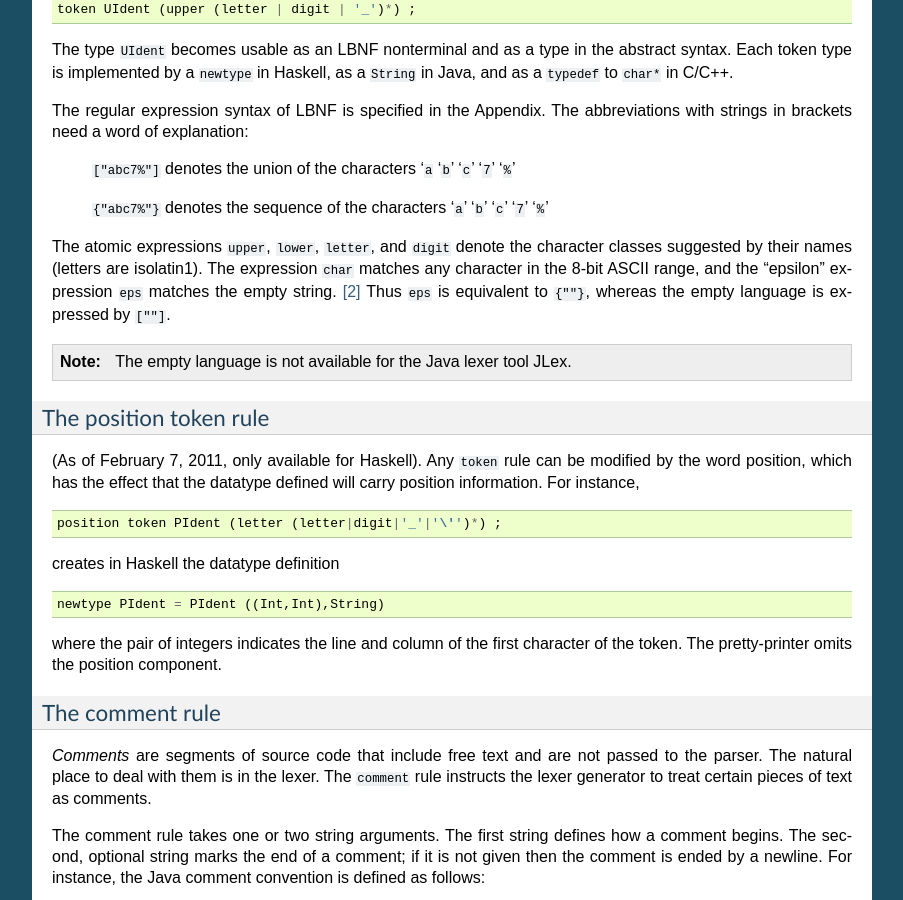
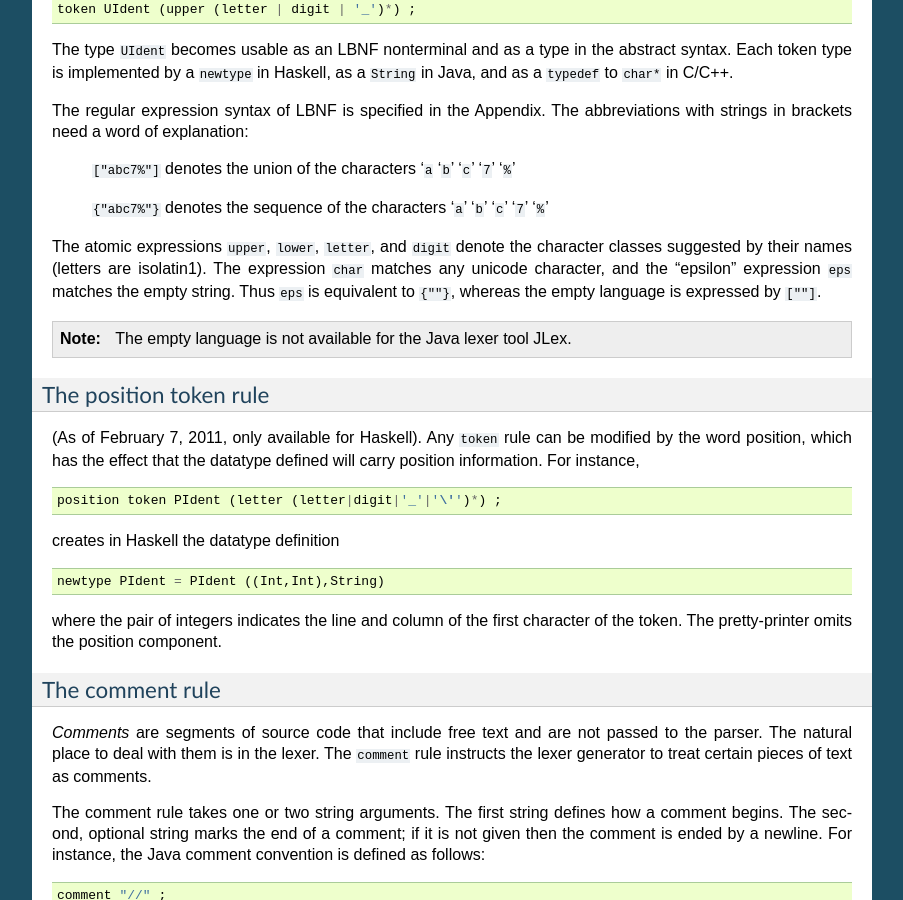
Before and after one commit to BNFC/bnfc, a Sphinx documentation site: the page built from docs/lbnf.rst, in a window 1280 px wide and 900 px high, scrolled down 5704 px. Shown: the whole window, without its empty margins (198-1101 px from the left). Built offline with Sphinx 7.4.7, drawn with Linux system fonts in a browser that asks for light colours; formulas are drawn with MathJax 3; some of the changed text lies outside the part shown.

Commit message:
[ #249 ] Unicode support in LBNF by changing Alex lexer
Keywords and operators in a LBNF grammar can now contain unicode characters.

Works for Haskell, Java, Latex...
Broken for C, C++, Ocaml [NEEDS WORK]

```diff
--- a/docs/lbnf.rst
+++ b/docs/lbnf.rst
@@ -419,9 +419,9 @@
     '``a``' '``b``' '``c``' '``7``' '``%``'
 
 The atomic expressions ``upper``, ``lower``, ``letter``, and ``digit`` denote the
-character classes suggested by their names (letters are isolatin1). The
-expression ``char`` matches any character in the 8-bit ASCII range, and the
-“epsilon” expression ``eps`` matches the empty string. [2]_ Thus ``eps`` is
+character classes suggested by their names (letters are isolatin1).
+The expression ``char`` matches any unicode character, and the
+“epsilon” expression ``eps`` matches the empty string.  Thus ``eps`` is
 equivalent to ``{""}``, whereas the empty language is expressed by ``[""]``.
 
 .. note::
@@ -1052,8 +1052,3 @@
 
 .. [1]
    Cambridge University Press, 1998.
-
-.. [2]
-   If we want to describe full Java or Haskell, we must extend the
-   character set to Unicode. This is currently not supported by all
-   lexer tools, however.
```
Also changed, not shown: 10 other files.
